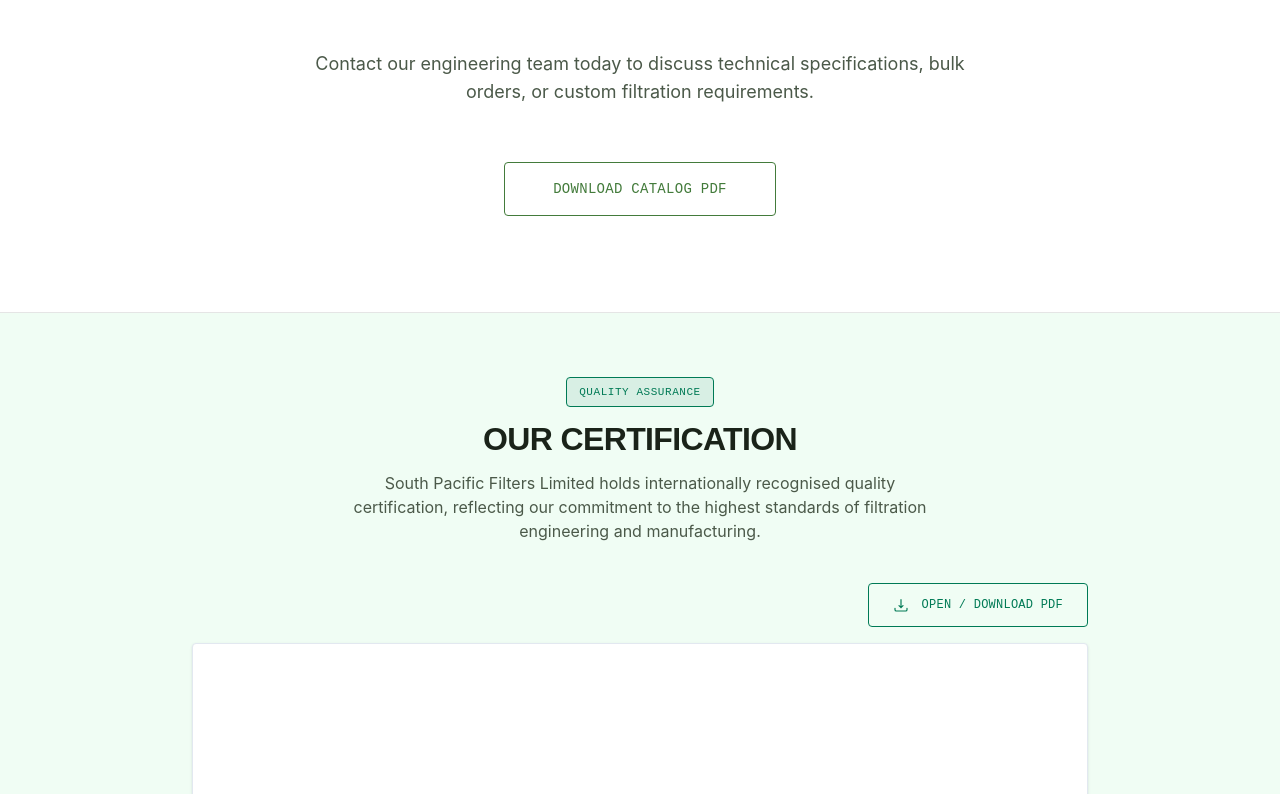
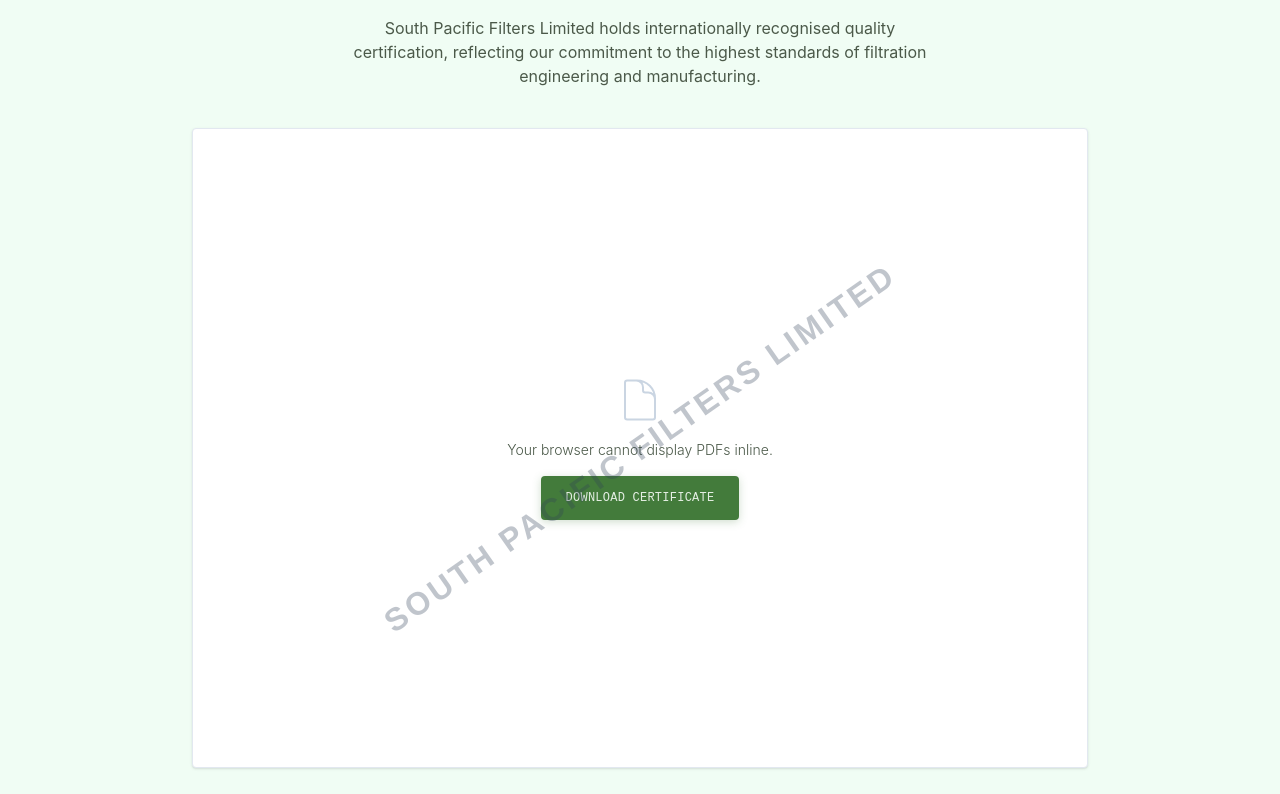
Before and after one commit to 1v0clutch/south-pacific-filters-limited-frontend, a React (Vite) app: page / in a window 1280 px wide. Shown: the part 1626-2420 px from the top of the page. Built offline with nearby package versions, Linux system fonts and the light colour scheme.

Commit message:
Certification section move above catalog section, added company watermark for protection

```diff
--- a/src/components/Certification.tsx
+++ b/src/components/Certification.tsx
@@ -57,37 +57,10 @@
 
         {/* Viewer area */}
         <div className="max-w-4xl mx-auto">
-          {/* Download / Open button — always visible regardless of viewport or embed support */}
-          <div className="flex justify-end mb-[16px]">
-            <a
-              href={PDF_URL}
-              download={PDF_DOWNLOAD_NAME}
-              className="btn btn--secondary uppercase text-[12px] leading-[16px] tracking-[0.02em] font-medium px-[24px] py-[10px] rounded-[4px] border-emerald-700 text-emerald-700 hover:bg-emerald-700 hover:text-white transition-colors no-underline"
-              style={{ fontFamily: "'JetBrains Mono', monospace" }}
-              aria-label="Open or download the certification PDF"
-            >
-              <svg
-                className="inline-block w-4 h-4 mr-[8px] -mt-[1px]"
-                fill="none"
-                viewBox="0 0 24 24"
-                stroke="currentColor"
-                strokeWidth={1.75}
-                aria-hidden="true"
-              >
-                <path
-                  strokeLinecap="round"
-                  strokeLinejoin="round"
-                  d="M12 10v6m0 0-3-3m3 3 3-3M3 17v2a2 2 0 002 2h14a2 2 0 002-2v-2M12 4v6"
-                />
-              </svg>
-              Open / Download PDF
-            </a>
-          </div>
-
           {/* Inline viewer — desktop only */}
           {!isMobile ? (
             <div
-              className="w-full border border-slate-200 rounded-[4px] shadow-sm overflow-hidden bg-white"
+              className="relative w-full border border-slate-200 rounded-[4px] shadow-sm overflow-hidden bg-white"
               style={{ height: 'min(80vh, 820px)' }}
             >
               <object
@@ -130,6 +103,23 @@
                   </a>
                 </div>
               </object>
+              <div
+                aria-hidden="true"
+                className="pointer-events-none absolute inset-0 flex items-center justify-center overflow-hidden"
+              >
+                <span
+                  className="select-none whitespace-nowrap text-slate-700 font-bold uppercase tracking-widest"
+                  style={{
+                    fontFamily: "'Hanken Grotesk', sans-serif",
+                    fontSize: 'clamp(14px, 2.5vw, 40px)',
+                    opacity: 0.3,
+                    transform: 'rotate(-35deg)',
+                    userSelect: 'none',
+                  }}
+                >
+                  South Pacific Filters Limited
+                </span>
+              </div>
             </div>
           ) : (
             /* Mobile: no inline viewer — just a descriptive card with the download action */
@@ -161,7 +151,7 @@
                   className="text-[13px] leading-[20px] text-[var(--color-text-tertiary)]"
                   style={{ fontFamily: "'Inter', sans-serif" }}
                 >
-                  Tap the button above to open or save our quality certification document.
+                  View our quality certification document on a desktop browser for the full inline experience.
                 </p>
               </div>
             </div>
--- a/src/pages/Home.tsx
+++ b/src/pages/Home.tsx
@@ -192,6 +192,9 @@
           </div>
         </section>
 
+        {/* Certification Section */}
+        <Certification />
+
         {/* Pre-Footer CTA */}
         <section id="catalogue" className="py-[96px] px-[var(--space-4)] md:px-[var(--space-6)] bg-[var(--color-surface-base)] text-[var(--color-text-secondary)] border-t border-[var(--color-border-subtle)]">
           <div className="max-w-4xl mx-auto text-center flex flex-col gap-[40px]">
@@ -217,9 +220,6 @@
             </div>
           </div>
         </section>
-
-        {/* Certification Section */}
-        <Certification />
 
         {/* Contact Form Section */}
         <section
```
